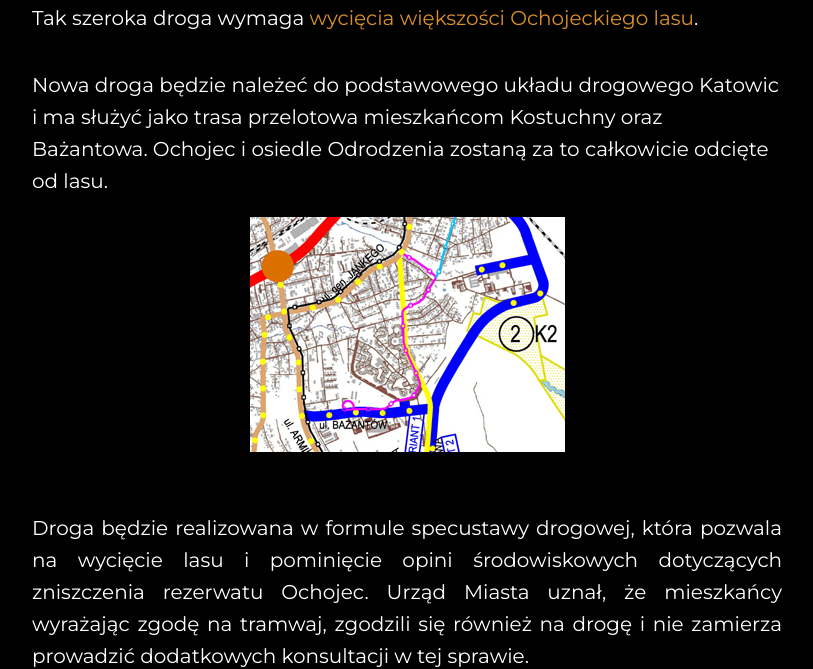
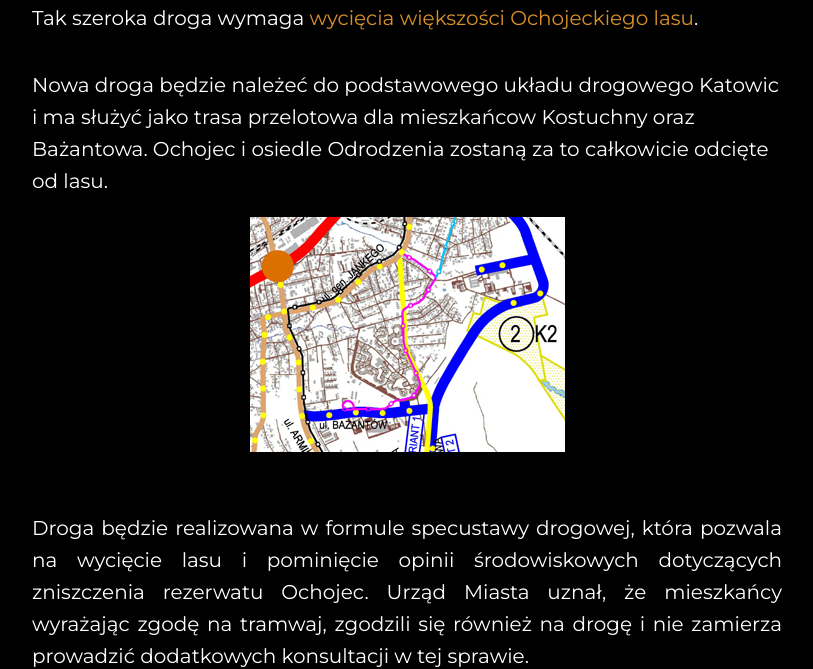
Before and after one commit to naszlas-katowice/naszlas.katowice.pl, a Jekyll site: the page built from index.html, in a window 1280 px wide and 900 px high, scrolled down 1174 px. Shown: the part 187-856 px from the top of the window, without its empty margins (233-1046 px from the left). Built offline with Jekyll 4.4.1, drawn with Linux system fonts in a browser that asks for light colours.

Commit message:
Update index.html

```diff
--- a/index.html
+++ b/index.html
@@ -34,14 +34,14 @@ layout: default
         Ta wielka i hałaśliwa trasa ma przebiegać razem z dwutorową linią tramwajową, pasem o szerokości ponad 20 metrów z Bażantowa do Pętli Brynowskiej. Jest to szerokość i przepustowość większa niż ul. Kościuszki. Tak szeroka droga wymaga <span class="orange">wycięcia większości Ochojeckiego lasu</span>.
         </p>
       <p>
-        Nowa droga będzie należeć do podstawowego układu drogowego Katowic i ma służyć jako trasa przelotowa mieszkańcom Kostuchny oraz Bażantowa. Ochojec i osiedle Odrodzenia zostaną za to całkowicie odcięte od lasu.
+        Nowa droga będzie należeć do podstawowego układu drogowego Katowic i ma służyć jako trasa przelotowa dla mieszkańcow Kostuchny oraz Bażantowa. Ochojec i osiedle Odrodzenia zostaną za to całkowicie odcięte od lasu.
         <a style="text-align:center;display:block;margin:20px;" target="_blank" href="http://www.um.katowice.pl/pl/images/stories/Drogi2025/rys_nr4.jpg"><img src="/img/drogi-2025.png"></a>
       </p>
 
 
 
       <p style="margin-top:3em;text-align:justify;">
-        Droga będzie realizowana w formule specustawy drogowej, która pozwala na wycięcie lasu i pominięcie opini środowiskowych dotyczących zniszczenia rezerwatu Ochojec. Urząd Miasta uznał, że mieszkańcy wyrażając zgodę na tramwaj, zgodzili się również na drogę i nie zamierza prowadzić dodatkowych konsultacji w tej sprawie.
+        Droga będzie realizowana w formule specustawy drogowej, która pozwala na wycięcie lasu i pominięcie opinii środowiskowych dotyczących zniszczenia rezerwatu Ochojec. Urząd Miasta uznał, że mieszkańcy wyrażając zgodę na tramwaj, zgodzili się również na drogę i nie zamierza prowadzić dodatkowych konsultacji w tej sprawie.
         <a href="http://katowice.naszemiasto.pl/artykul/tramwaj-na-poludnie-katowice-wybuduja-w-formule-specustawy,3546634,art,t,id,tm.html" target="_blank" style="display:block;text-align:center;margin:20px;transform:rotate(0deg);"><img src="/img/zrid-naszemiasto.png" style="width:100%;"/></a>
         <small>
           <a href="http://katowice.naszemiasto.pl/artykul/tramwaj-na-poludnie-katowice-wybuduja-w-formule-specustawy,3546634,art,t,id,tm.html" target="_blank">Tramwaj na południe Katowice wybudują w formule specustawy drogowej.</a>
```
